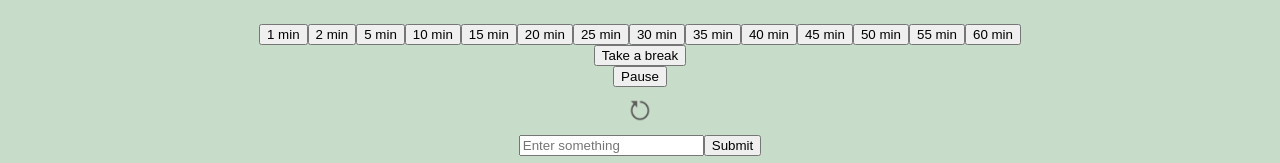
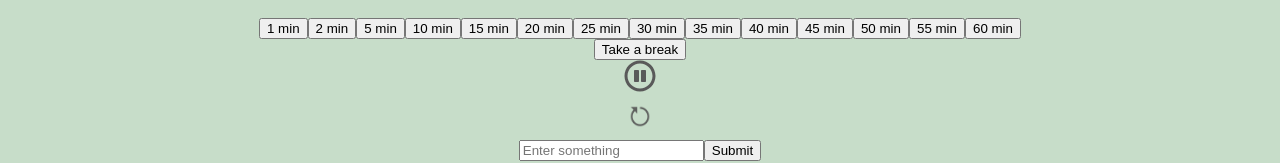
Before and after one commit to CommunityFocus/cf-frontend, a React (Vite) app: page /1 in a window 1280 px wide. Shown: the part 378-541 px from the top of the page. Built offline with nearby package versions, Linux system fonts and the light colour scheme; no server answers.

Commit message:
merge conflicts

```diff
--- a/package.json
+++ b/package.json
@@ -17,6 +17,7 @@
 		"axios": "^1.4.0",
 		"react": "^18.2.0",
 		"react-dom": "^18.2.0",
+		"react-icons": "^4.9.0",
 		"react-router-dom": "^6.10.0",
 		"react-tooltip": "^5.13.1",
 		"socket.io-client": "^4.6.1",
--- a/src/components/TimerControls.styled.tsx
+++ b/src/components/TimerControls.styled.tsx
@@ -1,6 +1,7 @@
 import styled from "styled-components";
+import { FaRegPlayCircle, FaRegPauseCircle } from "react-icons/fa";
 
-const ResetButton = styled.button`
+export const ResetButton = styled.button`
 	background: url("/Restart.png") center no-repeat;
 	background-size: 100%;
 	width: 3%;
@@ -9,4 +10,13 @@ const ResetButton = styled.button`
 	cursor: pointer;
 `;
 
-export default ResetButton;
+export const PlayButton = styled(FaRegPlayCircle)`
+	font-size: 2rem;
+	color: #595959;
+`;
+
+export const PauseButton = styled(FaRegPauseCircle)`
+	/* CSS styles for the Pause button */
+	font-size: 2rem;
+	color: #595959;
+`;
--- a/src/components/TimerControls.tsx
+++ b/src/components/TimerControls.tsx
@@ -1,4 +1,5 @@
-import ResetButton from "./TimerControls.styled";
+import { FaRegPlayCircle, FaRegPauseCircle } from "react-icons/fa";
+import { PlayButton, PauseButton, ResetButton } from "./TimerControls.styled";
 
 const TimerControls = ({
 	pauseTimer,
@@ -11,9 +12,15 @@ const TimerControls = ({
 }): JSX.Element => {
 	return (
 		<>
-			<button type="button" onClick={pauseTimer}>
-				{isTimerPaused ? "Resume" : "Pause"}
-			</button>
+			{isTimerPaused ? (
+				<PlayButton onClick={pauseTimer}>
+					<FaRegPlayCircle className="fa-icon" />
+				</PlayButton>
+			) : (
+				<PauseButton onClick={pauseTimer}>
+					<FaRegPauseCircle />
+				</PauseButton>
+			)}
 
 			<ResetButton type="button" onClick={resetTimer} />
 		</>
```
Also changed, not shown: 1 other file (tests, documents, lock files or other folders).
